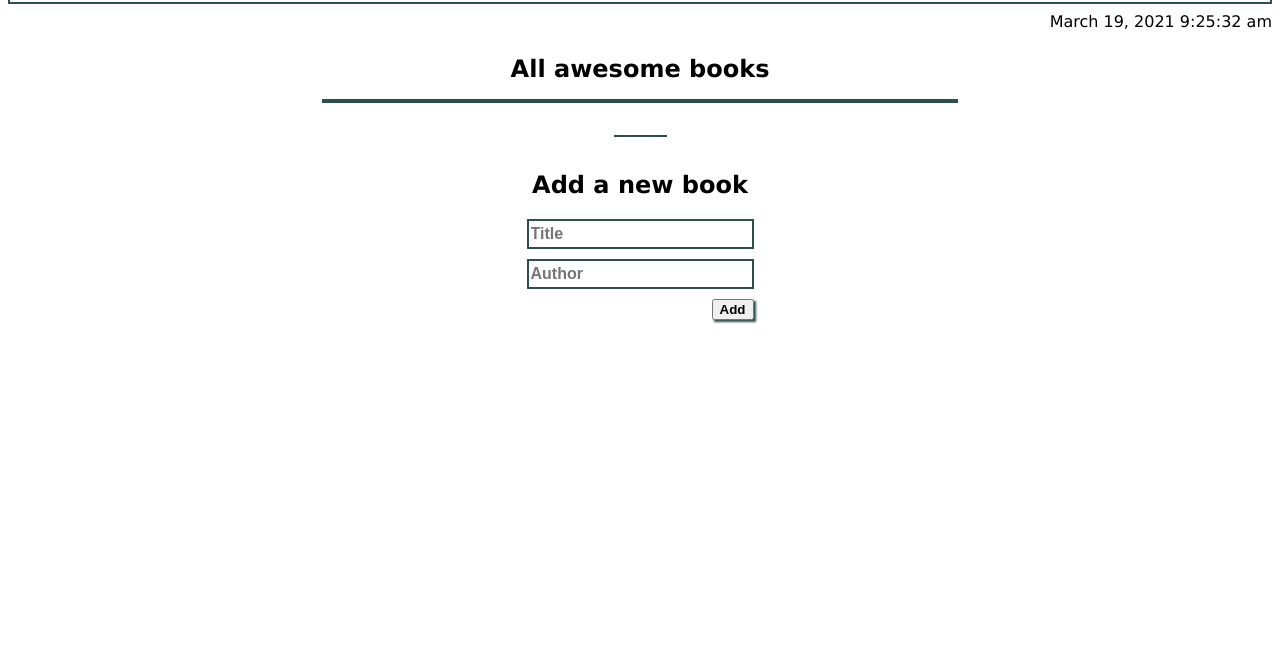
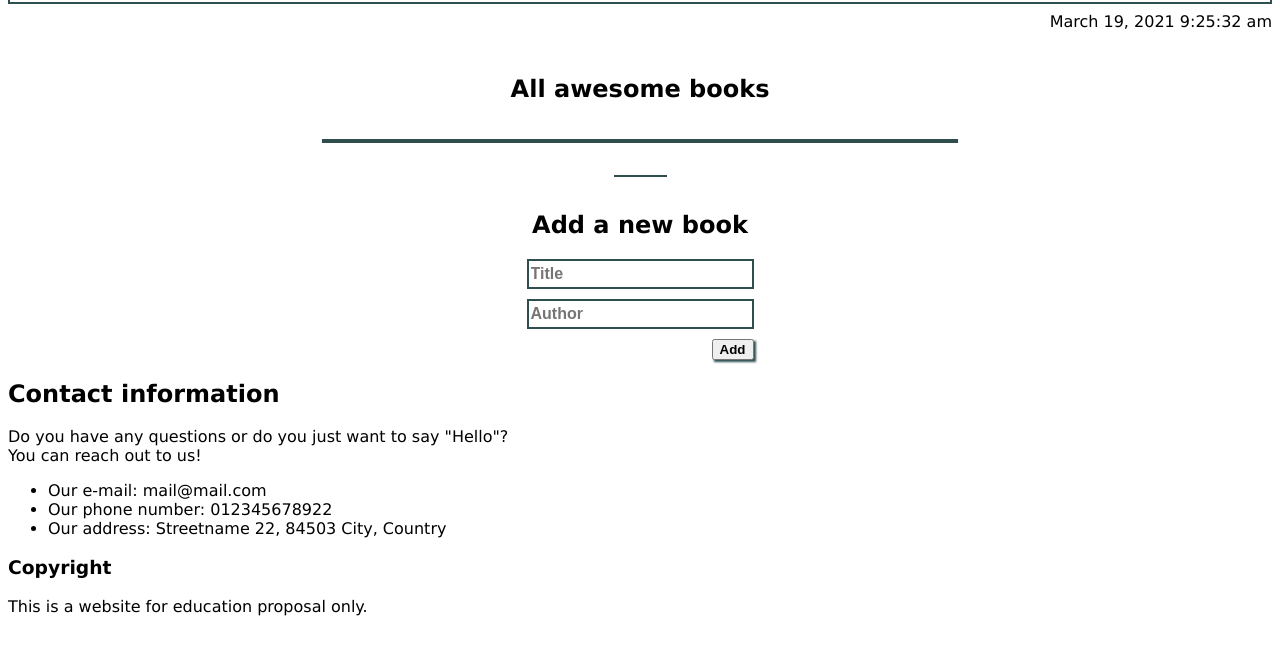
Before and after one commit to emiliazm/awesome-books, a website with bundled scripts: page index.html in a window 1280 px wide. Shown: the part 46-700 px from the top of the page. Built offline with nearby package versions, Linux system fonts and the light colour scheme.

Commit message:
Add contact section and footer

```diff
--- a/index.html
+++ b/index.html
@@ -12,16 +12,16 @@
       <nav>
         <a href="#"><h1>Awesome Books</h1></a>
         <ul class="menuList">
-          <li><a href="#bookList">List</a></li>
-          <li class="sideBorder"><a href="#bookForm">Add new</a></li>
-          <li><a href="#">Contact</a></li>
+          <li><a href="#">List</a></li>
+          <li class="sideBorder"><a href="#" onclick="chooseSection">Add new</a></li>
+          <li><a href="#" onclick="chooseSection">Contact</a></li>
         </ul>
       </nav>
       <div class="date">March 19, 2021 9:25:32 am</div>
     </header>
 
     <section id="bookList" class="container">
-      <h1>All awesome books</h1>
+      <h2>All awesome books</h2>
       <ul class="book-list"></ul>
       <div class="separator"></div>
     </section>
@@ -34,6 +34,22 @@
         <button type="button" id="addButton">Add</button>
       </form>
     </section>
+
+    <section id="contact">
+      <h2>Contact information</h2>
+      <p>Do you have any questions or do you just want to say "Hello"? <br/> You can reach out to us!</p>
+      <ul>
+        <li>Our e-mail: mail@mail.com</li>
+        <li>Our phone number: 012345678922</li>
+        <li>Our address: Streetname 22, 84503 City, Country</li>
+      </ul>
+    </section>
+
+    <footer id="footer">
+      <h3>Copyright</h3>
+      <div>This is a website for education proposal only.</div>
+    </footer>
+
     <!-- BOOK TEMPLATE (hidden) -->
     <ul class="hidden">
       <li class="book">
```
